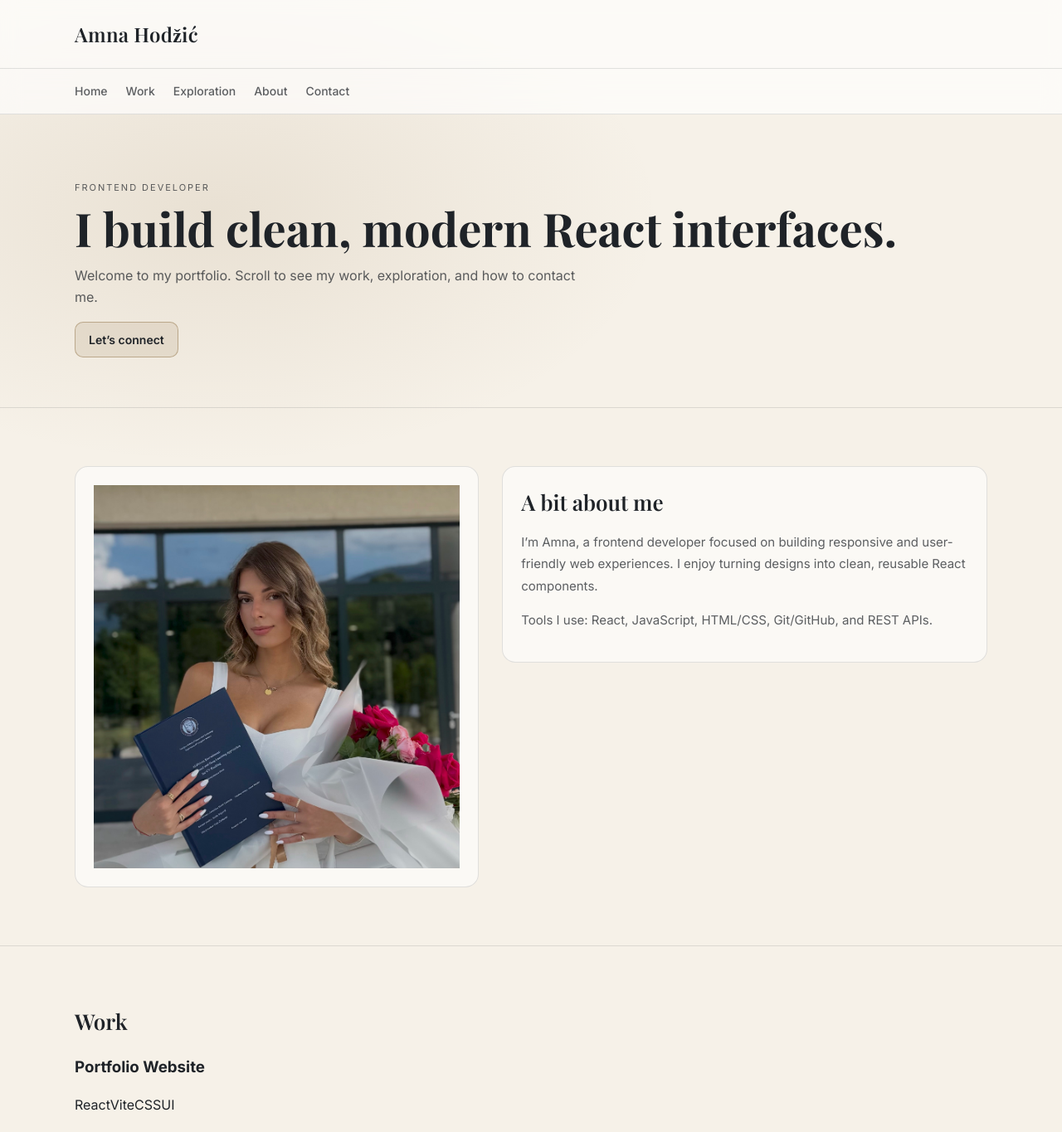
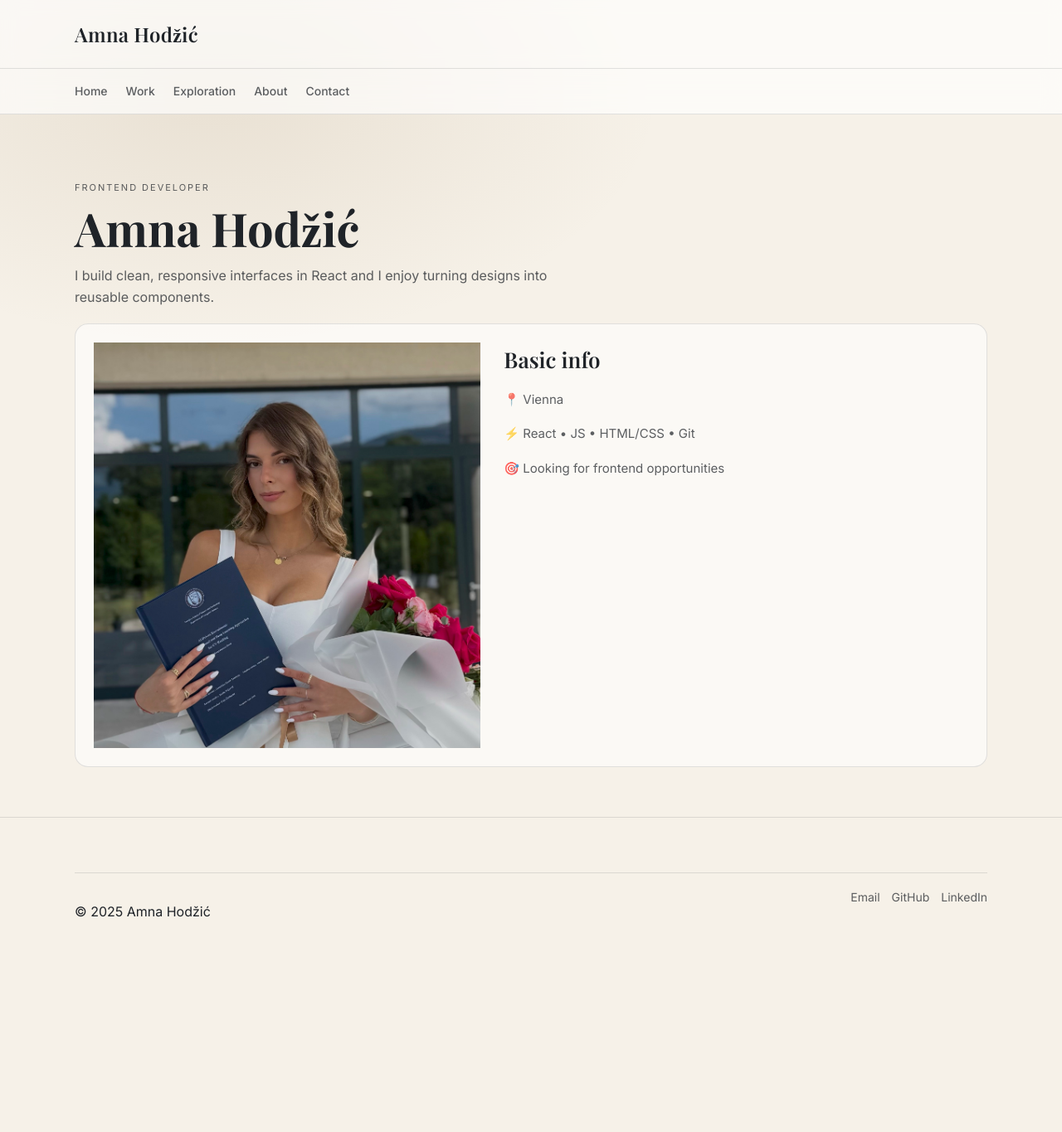
Before and after one commit to ahodzicc/frontend, a React app: page / in a window 1280 px wide. Shown: the top 1365 px of the page at 83% size. After the commit the page ends 1154 px from the top, so only its background shows below. Built offline with nearby package versions, Linux system fonts and the light colour scheme; the HTML template or start-up script is replaced by a standard one.

Commit message:
Implement routing with react-router-dom and restructure application layout

```diff
--- a/package.json
+++ b/package.json
@@ -11,7 +11,8 @@
   },
   "dependencies": {
     "react": "^19.2.0",
-    "react-dom": "^19.2.0"
+    "react-dom": "^19.2.0",
+    "react-router-dom": "^7.10.1"
   },
   "devDependencies": {
     "@eslint/js": "^9.39.1",
--- a/src/App.jsx
+++ b/src/App.jsx
@@ -1,5 +1,21 @@
-import Landing from "./pages/Landing";
+import { Routes, Route } from "react-router-dom";
+import AppLayout from "./layout/AppLayout";
+import Home from "./pages/Home";
+import Work from "./pages/Work";
+import Exploration from "./pages/Exploration";
+import About from "./pages/About";
+import Contact from "./pages/Contact";
 
 export default function App() {
-  return <Landing />;
+  return (
+    <Routes>
+      <Route element={<AppLayout />}>
+        <Route path="/" element={<Home />} />
+        <Route path="/work" element={<Work />} />
+        <Route path="/exploration" element={<Exploration />} />
+        <Route path="/about" element={<About />} />
+        <Route path="/contact" element={<Contact />} />
+      </Route>
+    </Routes>
+  );
 }
--- a/src/components/layout/Nav.jsx
+++ b/src/components/layout/Nav.jsx
@@ -1,9 +1,11 @@
+import { NavLink } from "react-router-dom";
+
 const links = [
-  { label: "Home", href: "#home" },
-  { label: "Work", href: "#work" },
-  { label: "Exploration", href: "#exploration" },
-  { label: "About", href: "#about" },
-  { label: "Contact", href: "#contact" },
+  { label: "Home", to: "/" },
+  { label: "Work", to: "/work" },
+  { label: "Exploration", to: "/exploration" },
+  { label: "About", to: "/about" },
+  { label: "Contact", to: "/contact" },
 ];
 
 export default function Nav() {
@@ -12,10 +14,16 @@ export default function Nav() {
       <div className="container">
         <ul className="nav-list">
           {links.map((l) => (
-            <li key={l.href}>
-              <a className="nav-link" href={l.href}>
+            <li key={l.to}>
+              <NavLink
+                to={l.to}
+                className={({ isActive }) =>
+                  `nav-link ${isActive ? "active" : ""}`
+                }
+                end={l.to === "/"}
+              >
                 {l.label}
-              </a>
+              </NavLink>
             </li>
           ))}
         </ul>
--- /dev/null
+++ b/src/layout/AppLayout.jsx
@@ -0,0 +1,17 @@
+import { Outlet } from "react-router-dom";
+import Header from "../components/layout/Header";
+import Nav from "../components/layout/Nav";
+import Footer from "../components/layout/Footer";
+
+export default function AppLayout() {
+  return (
+    <>
+      <Header />
+      <Nav />
+      <main className="main">
+        <Outlet />
+      </main>
+      <Footer />
+    </>
+  );
+}
--- a/src/main.jsx
+++ b/src/main.jsx
@@ -1,10 +1,13 @@
 import React from "react";
 import ReactDOM from "react-dom/client";
+import { BrowserRouter } from "react-router-dom";
 import App from "./App.jsx";
 import "./styles/global.css";
 
 ReactDOM.createRoot(document.getElementById("root")).render(
   <React.StrictMode>
-    <App />
+    <BrowserRouter>
+      <App />
+    </BrowserRouter>
   </React.StrictMode>
 );
--- /dev/null
+++ b/src/pages/About.jsx
@@ -0,0 +1,10 @@
+export default function About() {
+  return (
+    <section className="section">
+      <div className="container">
+        <h2 className="sectionTitle">About</h2>
+        <p className="text">Your longer story goes here.</p>
+      </div>
+    </section>
+  );
+}
--- /dev/null
+++ b/src/pages/Contact.jsx
@@ -0,0 +1,12 @@
+export default function Contact() {
+  return (
+    <section className="section">
+      <div className="container">
+        <h2 className="sectionTitle">Contact</h2>
+        <p className="text">
+          We’ll place your modal + form here (or inline form).
+        </p>
+      </div>
+    </section>
+  );
+}
--- /dev/null
+++ b/src/pages/Exploration.jsx
@@ -0,0 +1,12 @@
+export default function Exploration() {
+  return (
+    <section className="section">
+      <div className="container">
+        <h2 className="sectionTitle">Exploration</h2>
+        <p className="text">
+          Experiments, learning, UI ideas, animations, etc.
+        </p>
+      </div>
+    </section>
+  );
+}
--- /dev/null
+++ b/src/pages/Home.jsx
@@ -0,0 +1,28 @@
+export default function Home() {
+  return (
+    <>
+      <section className="section hero fade-in">
+        <div className="container">
+          <p className="eyebrow">Frontend Developer</p>
+          <h2 className="heroTitle">Amna Hodžić</h2>
+          <p className="heroText">
+            I build clean, responsive interfaces in React and I enjoy turning
+            designs into reusable components.
+          </p>
+
+          <div className="card twoCol" style={{ marginTop: 18 }}>
+            <div className="photoCard">
+              <img className="photo" src="/me.jpg" alt="Portrait of Amna" />
+            </div>
+            <div>
+              <h3 className="sectionTitle">Basic info</h3>
+              <p className="text">📍 Vienna</p>
+              <p className="text">⚡ React • JS • HTML/CSS • Git</p>
+              <p className="text">🎯 Looking for frontend opportunities</p>
+            </div>
+          </div>
+        </div>
+      </section>
+    </>
+  );
+}
--- a/src/pages/Landing.jsx
+++ /dev/null
@@ -1,181 +0,0 @@
-import { useState } from "react";
-
-import Header from "../components/layout/Header";
-import Nav from "../components/layout/Nav";
-import Footer from "../components/layout/Footer";
-import Modal from "../components/ui/Modal";
-import ProjectCard from "../components/ui/ProjectCard";
-
-export default function Landing() {
-  const [open, setOpen] = useState(false);
-
-  return (
-    <>
-      <Header />
-      <Nav />
-
-      <main className="main">
-        {/* HOME */}
-        <section id="home" className="section hero fade-in">
-          <div className="container">
-            <p className="eyebrow">Frontend Developer</p>
-
-            <h2 className="heroTitle">
-              I build clean, modern React interfaces.
-            </h2>
-
-            <p className="heroText">
-              Welcome to my portfolio. Scroll to see my work, exploration, and
-              how to contact me.
-            </p>
-
-            <button className="button" onClick={() => setOpen(true)}>
-              Let’s connect
-            </button>
-          </div>
-        </section>
-
-        {/* IMAGE + QUICK INFO */}
-        <section className="section">
-          <div className="container twoCol">
-            <div className="card photoCard">
-              <img className="photo" src="/me.jpg" alt="Portrait of Amna" />
-            </div>
-
-            <div className="card">
-              <h2 className="sectionTitle">A bit about me</h2>
-              <p className="text">
-                I’m Amna, a frontend developer focused on building responsive
-                and user-friendly web experiences. I enjoy turning designs into
-                clean, reusable React components.
-              </p>
-              <p className="text">
-                Tools I use: React, JavaScript, HTML/CSS, Git/GitHub, and REST
-                APIs.
-              </p>
-            </div>
-          </div>
-        </section>
-
-        <section id="work" className="section">
-          <div className="container">
-            <h2 className="sectionTitle">Work</h2>
-
-            <div className="projectsGrid">
-              <ProjectCard
-                title="Portfolio Website"
-                description="Personal portfolio built with React + Vite, featuring a modal contact form and responsive layout."
-                tags={["React", "Vite", "CSS", "UI"]}
-                liveUrl=""
-                codeUrl="https://github.com/ahodzicc/frontend"
-              />
-
-              <ProjectCard
-                title="Project Two"
-                description="Add your next project here (API, dashboard, e-commerce, etc.)."
-                tags={["React", "API", "Responsive"]}
-                liveUrl=""
-                codeUrl=""
-              />
-            </div>
-          </div>
-        </section>
-
-        {/* EXPLORATION */}
-        <section id="exploration" className="section">
-          <div className="container">
-            <h2 className="sectionTitle">Exploration</h2>
-            <p className="text">
-              Things I’m learning / experimenting with (animations, UI patterns,
-              new libraries, etc.).
-            </p>
-          </div>
-        </section>
-
-        {/* ABOUT */}
-        <section id="about" className="section">
-          <div className="container">
-            <h2 className="sectionTitle">About</h2>
-            <p className="text">
-              Longer “about me” section (your story, what you’re looking for,
-              what motivates you).
-            </p>
-          </div>
-        </section>
-
-        {/* CONTACT (CTA only, modal has the form) */}
-        <section id="contact" className="section">
-          <div className="container">
-            <h2 className="sectionTitle">Contact</h2>
-            <p className="text">
-              Want to collaborate or have a question? Send me a message.
-            </p>
-
-            <button className="button" onClick={() => setOpen(true)}>
-              Open contact form
-            </button>
-          </div>
-        </section>
-      </main>
-
-      {/* MODAL CONTACT FORM */}
-      <Modal isOpen={open} onClose={() => setOpen(false)}>
-        <h2 className="sectionTitle">Let’s connect</h2>
-        <p className="text">
-          Send me a message and I’ll reply as soon as possible.
-        </p>
-
-        <form className="form" onSubmit={(e) => e.preventDefault()}>
-          <div className="formRow">
-            <label className="label">
-              Name
-              <input className="input" name="name" placeholder="Your name" />
-            </label>
-
-            <label className="label">
-              Surname
-              <input
-                className="input"
-                name="surname"
-                placeholder="Your surname"
-              />
-            </label>
-          </div>
-
-          <div className="formRow">
-            <label className="label">
-              Email
-              <input
-                className="input"
-                type="email"
-                name="email"
-                placeholder="you@email.com"
-              />
-            </label>
-
-            <label className="label">
-              Subject
-              <input className="input" name="subject" placeholder="Subject" />
-            </label>
-          </div>
-
-          <label className="label">
-            Message
-            <textarea
-              className="textarea"
-              name="message"
-              placeholder="Write your message..."
-              rows={6}
-            />
-          </label>
-
-          <button className="button" type="submit">
-            Send message
-          </button>
-        </form>
-      </Modal>
-
-      <Footer />
-    </>
-  );
-}
--- /dev/null
+++ b/src/pages/Work.jsx
@@ -0,0 +1,10 @@
+export default function Work() {
+  return (
+    <section className="section">
+      <div className="container">
+        <h2 className="sectionTitle">Work</h2>
+        <p className="text">Project cards will go here.</p>
+      </div>
+    </section>
+  );
+}
```
Also changed, not shown: src/components/sections/AboutSection.jsx (deleted, +0 -18 lines), 1 other file (tests, documents, lock files or other folders).
